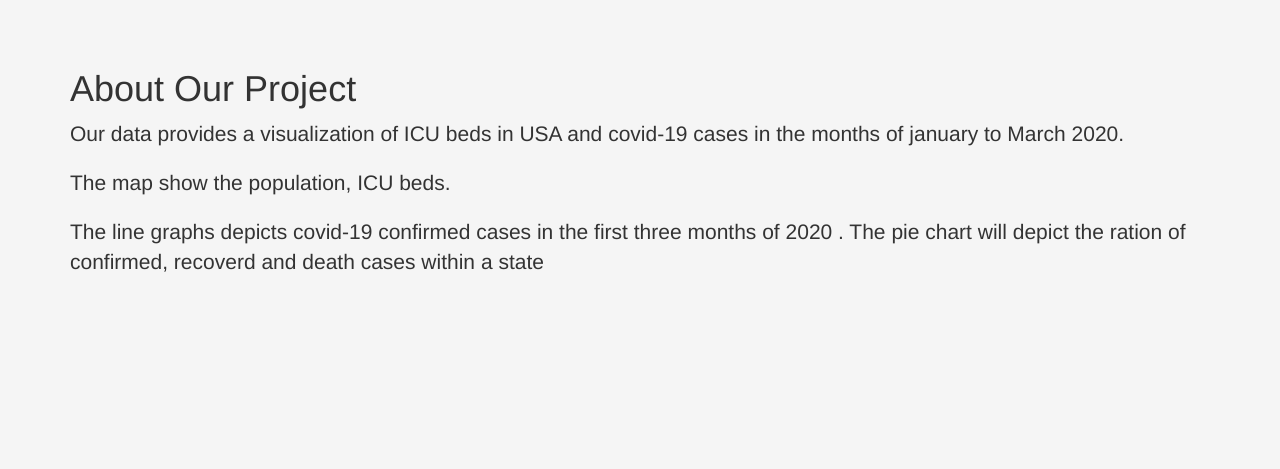
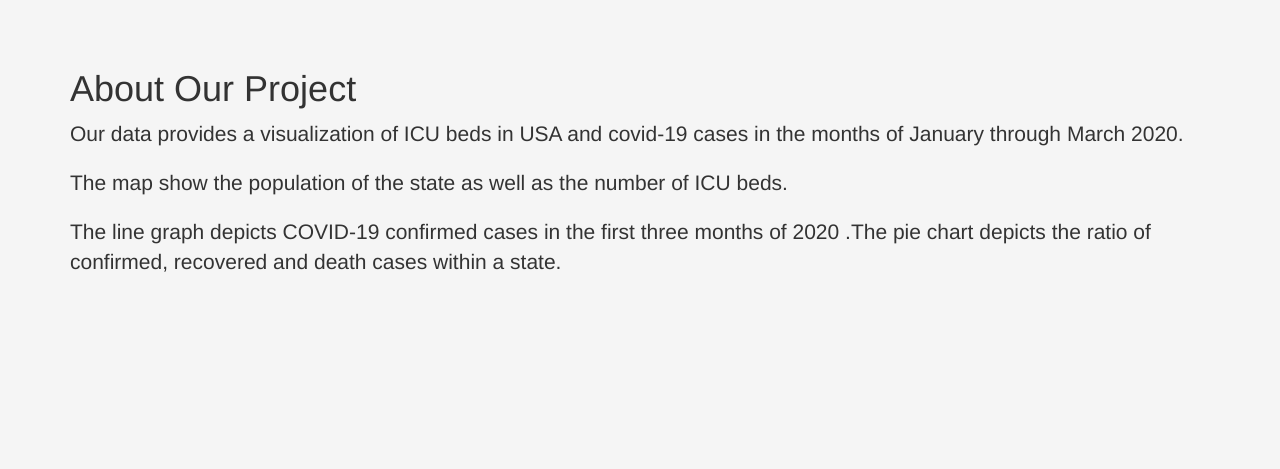
Before and after one commit to MercyAuma/group-project2, a Flask app: page /about in a window 1280 px wide. Shown: the part 51-520 px from the top of the page. Run offline with Flask 2, Linux system fonts and the light colour scheme; parts of the project's set-up code (start-up, migrations or seed data) failed here and were passed over; some libraries are stand-ins or nearby versions.

Commit message:
cleaned up

```diff
--- a/static/js/logic.js
+++ b/static/js/logic.js
@@ -205,13 +205,13 @@ function DrawPieChart(state) {
 
 // Define a layout object
   var layout = {
-      title: "confirmed Vs recovered Vs dead cases",
+      title: "Confirmed vs Recovered vs Deaths",
       labels : keys,
       width: 400,
       height: 300,
 
     };
-    Plotly.newPlot("Piechart", trace);
+    Plotly.newPlot("Piechart", trace,layout);
 
 
 
@@ -283,7 +283,7 @@ function DrawLineChart(state) {
   // ,trace3,trace4
 // Define a layout object
   var layout = {
-      title: "Covid 19 confirmed Cases",
+      title: "COVID-19 Confirmed Cases",
 
       width: 500,
       height: 300,
--- a/templates/about.html
+++ b/templates/about.html
@@ -52,11 +52,11 @@
     <br>
     <!-- The div where we will inject our map -->
     <h1 class="display-4">About Our Project</h1>
-        <p class="lead">Our data provides a visualization of ICU beds in USA and covid-19 cases in the months of january to March
+        <p class="lead">Our data provides a visualization of ICU beds in USA and covid-19 cases in the months of January through March
             2020. </p>
-        <p class="lead">The map show the population, ICU beds.</p class="lead">
-        <p class="lead"> The line graphs depicts covid-19 confirmed cases in the first three months of 2020
-            . The pie chart will depict the ration of confirmed, recoverd and death cases within a state
+        <p class="lead">The map show the population of the state as well as the number of ICU beds.</p class="lead">
+        <p class="lead"> The line graph depicts COVID-19 confirmed cases in the first three months of 2020
+        .The pie chart depicts the ratio of confirmed, recovered and death cases within a state.
             </p class="lead">
     <br>
     <br>
```
